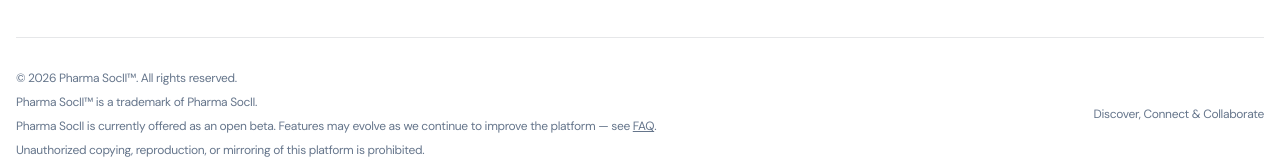
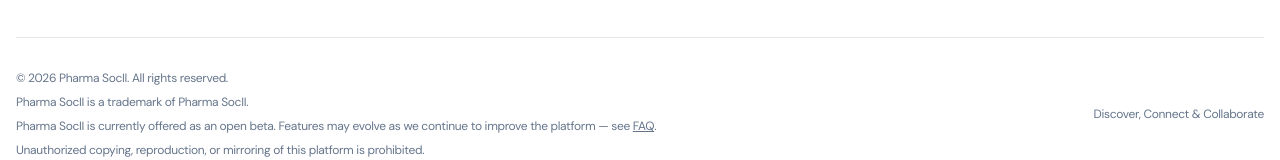
Before and after one commit to simran-kanda1/pharmasocii, a React (Vite) app: page / in a window 1280 px wide. Shown: the part 2063-2223 px from the top of the page. Built offline with nearby package versions, Linux system fonts and the light colour scheme; no server answers; the database is empty.

Commit message:
fix(brand): ensure TM symbol is only in header navbar

```diff
--- a/src/components/layout/Footer.tsx
+++ b/src/components/layout/Footer.tsx
@@ -48,10 +48,10 @@ export function Footer() {
                 <div className="pt-8 border-t border-foreground/10 flex flex-col md:flex-row items-center justify-between gap-4">
                     <div className="flex flex-col items-center md:items-start gap-2 text-xs text-muted-foreground text-center md:text-left">
                         <p>
-                            &copy; {new Date().getFullYear()} Pharma SocII&trade;. All rights reserved.
+                            &copy; {new Date().getFullYear()} Pharma SocII. All rights reserved.
                         </p>
                         <p>
-                            Pharma SocII&trade; is a trademark of Pharma SocII.
+                            Pharma SocII is a trademark of Pharma SocII.
                         </p>
                         <p>
                             Pharma SocII is currently offered as an open beta. Features may evolve as we continue to improve the platform — see <Link to="/faq" className="underline hover:text-primary transition-colors">FAQ</Link>.
```
Also changed, not shown: 3 other files (tests, documents, lock files or other folders).
